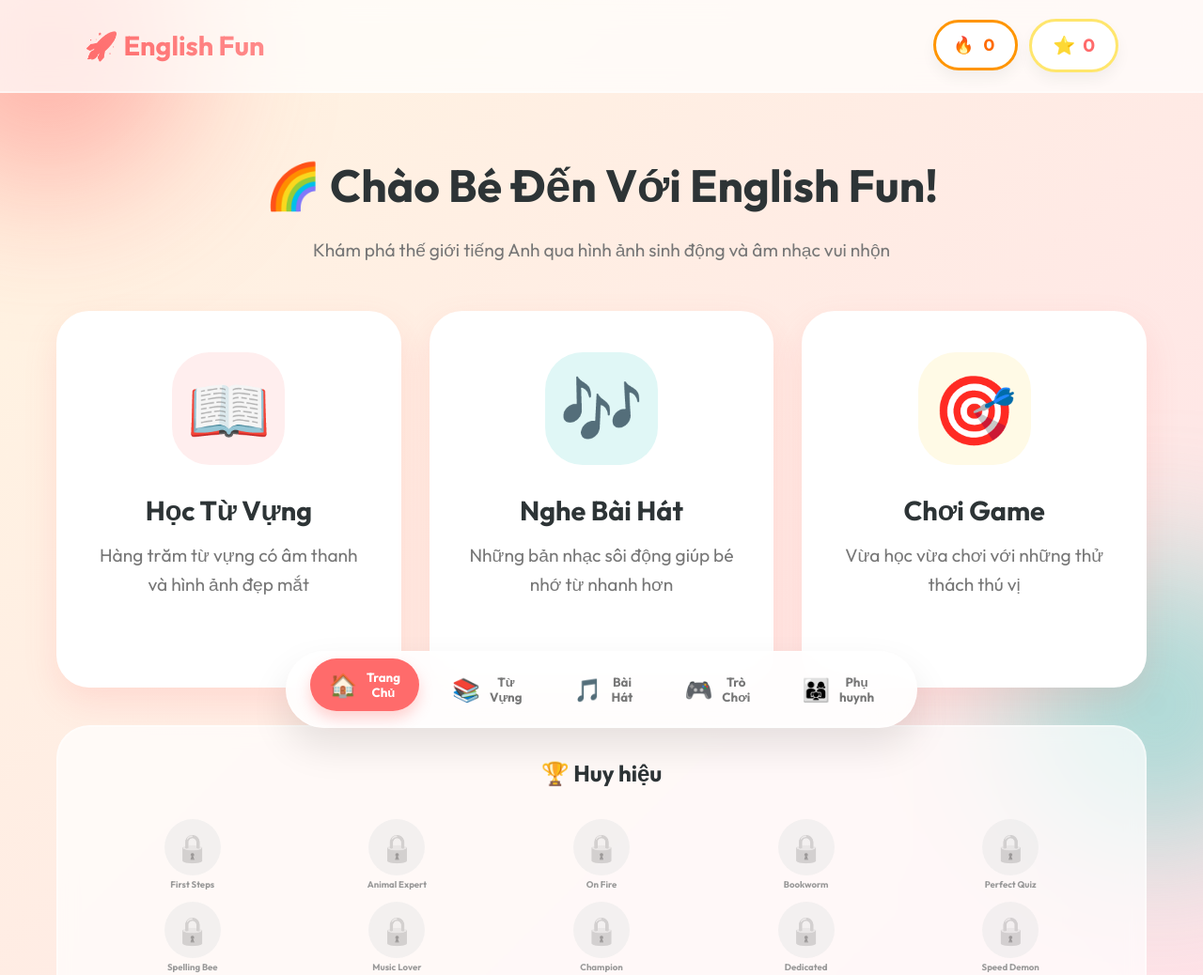
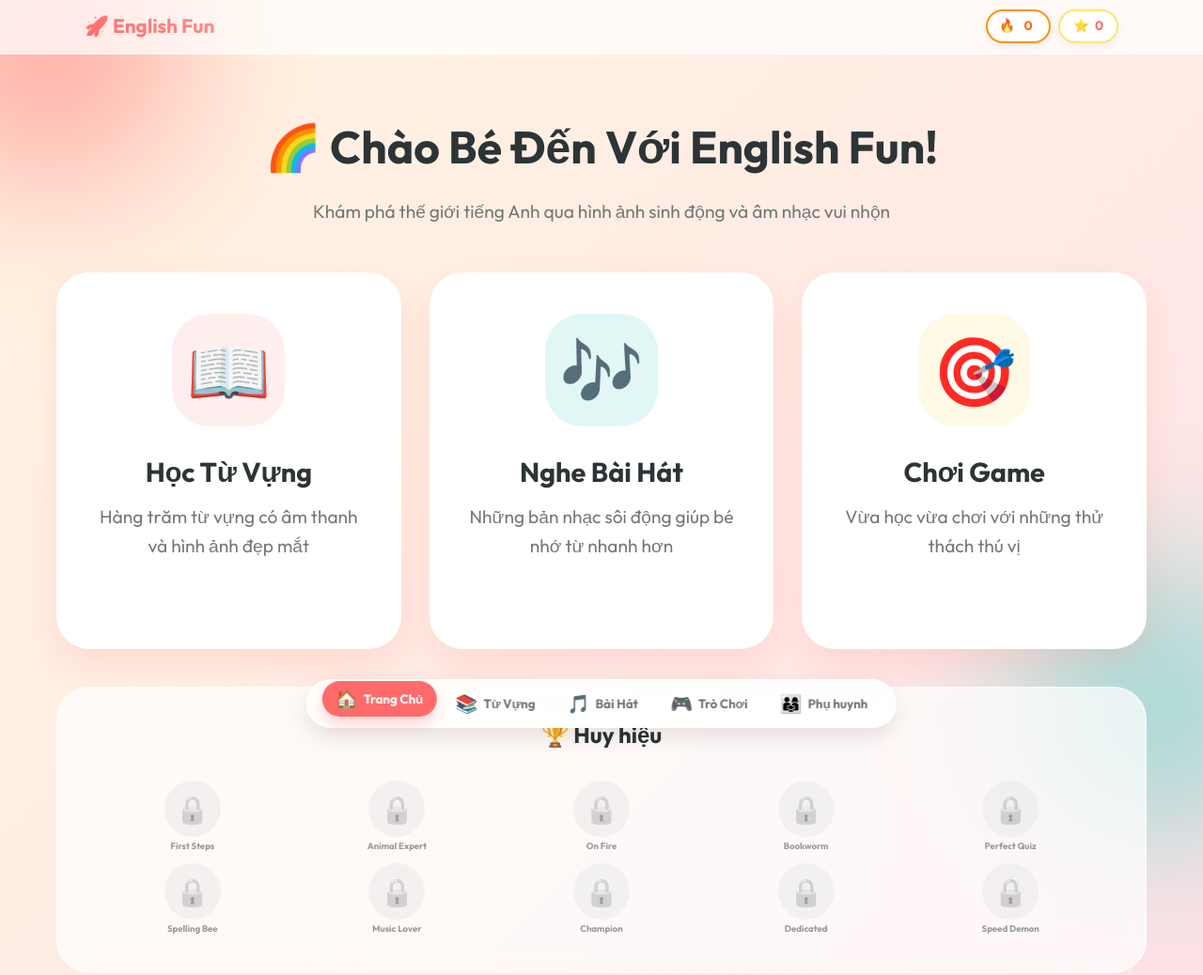
Before and after one commit to buzzdeptrai/CocaLearnEnglish, a plain HTML site: page index.html in a window 1280 px wide. Shown: the top 1038 px of the page at 94% size. Drawn offline with Linux system fonts and the light colour scheme; no server answers.

Commit message:
Reduce header and footer nav size
Header padding halved, logo and stat badges smaller fonts and padding.
Footer nav container and buttons tightened, icon size reduced.

```diff
--- a/styles.css
+++ b/styles.css
@@ -62,7 +62,7 @@ header {
   background: var(--glass-bg);
   backdrop-filter: blur(15px);
   border-bottom: 2px solid var(--glass-border);
-  padding: 20px;
+  padding: 10px 20px;
   position: sticky;
   top: 0;
   z-index: 1000;
@@ -79,7 +79,7 @@ header {
 }
 
 .logo {
-  font-size: 1.8rem;
+  font-size: 1.3rem;
   font-weight: 800;
   background: linear-gradient(45deg, var(--primary), #FF8E8E);
   -webkit-background-clip: text;
@@ -87,27 +87,27 @@ header {
   -webkit-text-fill-color: transparent;
   display: flex;
   align-items: center;
-  gap: 10px;
+  gap: 8px;
 }
 
 .header-stats {
   display: flex;
   align-items: center;
-  gap: 12px;
+  gap: 8px;
 }
 
 .streak-display {
   background: white;
-  padding: 10px 18px;
+  padding: 5px 12px;
   border-radius: 50px;
-  box-shadow: 0 8px 15px rgba(0, 0, 0, 0.05);
-  font-weight: 700;
-  font-size: 1.1rem;
+  box-shadow: 0 4px 10px rgba(0, 0, 0, 0.05);
+  font-weight: 700;
+  font-size: 0.85rem;
   color: #555;
   display: flex;
   align-items: center;
-  gap: 6px;
-  border: 3px solid #FF9500;
+  gap: 4px;
+  border: 2px solid #FF9500;
   transition: all 0.3s ease;
 }
 
@@ -134,16 +134,16 @@ header {
 
 .score-display {
   background: white;
-  padding: 10px 22px;
+  padding: 5px 14px;
   border-radius: 50px;
-  box-shadow: 0 8px 15px rgba(0, 0, 0, 0.05);
-  font-weight: 700;
-  font-size: 1.2rem;
+  box-shadow: 0 4px 10px rgba(0, 0, 0, 0.05);
+  font-weight: 700;
+  font-size: 0.85rem;
   color: #555;
   display: flex;
   align-items: center;
-  gap: 8px;
-  border: 3px solid var(--accent);
+  gap: 6px;
+  border: 2px solid var(--accent);
 }
 
 .score-display span {
@@ -163,35 +163,35 @@ nav {
 .nav-items {
   background: rgba(255, 255, 255, 0.9);
   backdrop-filter: blur(20px);
-  padding: 12px 25px;
+  padding: 6px 16px;
   border-radius: 50px;
   display: flex;
-  gap: 15px;
-  box-shadow: 0 20px 40px rgba(0, 0, 0, 0.1);
+  gap: 6px;
+  box-shadow: 0 10px 25px rgba(0, 0, 0, 0.1);
   border: 1px solid rgba(255, 255, 255, 0.5);
 }
 
 .nav-btn {
   background: none;
   border: none;
-  padding: 12px 20px;
+  padding: 7px 14px;
   border-radius: 30px;
   cursor: pointer;
   transition: all 0.3s cubic-bezier(0.175, 0.885, 0.32, 1.275);
   display: flex;
   align-items: center;
-  gap: 10px;
+  gap: 6px;
   color: #777;
   -webkit-tap-highlight-color: transparent;
   touch-action: manipulation;
-  min-height: 44px; /* Minimum touch target size */
+  min-height: 36px;
   user-select: none;
   font-family: inherit;
   font-weight: 600;
 }
 
 .nav-btn .icon {
-  font-size: 1.5rem;
+  font-size: 1.2rem;
 }
 
 .nav-btn.active {
```
